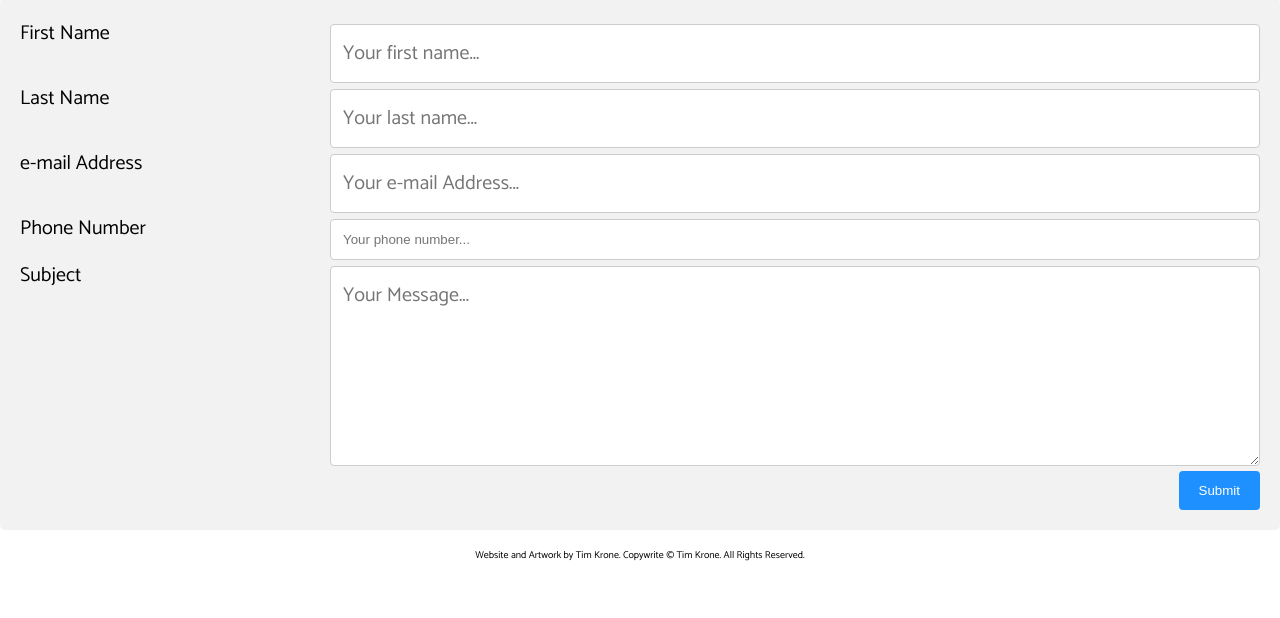
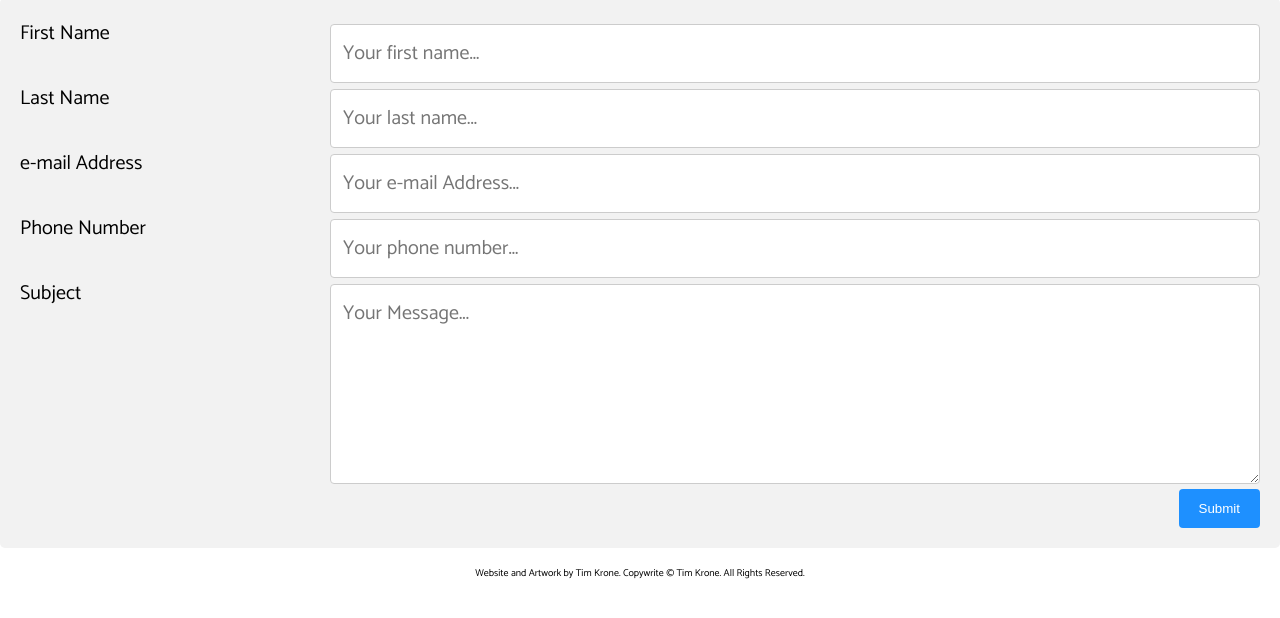
Before and after one commit to TFK808/portfolio, a plain HTML site: page contact.html in a window 1280 px wide. Shown: the part 90-708 px from the top of the page. Drawn offline with nearby package versions, Linux system fonts and the light colour scheme.

Commit message:
Add files via upload

```diff
--- a/assets/css/styleContact.css
+++ b/assets/css/styleContact.css
@@ -66,7 +66,7 @@ body {
 
 /* --- ****CONTACT**** --- */
 /* Style inputs, select elements and textareas */
-.col-25, .col-75, #fname, #lname, #email01, #subject {
+.col-25, .col-75, #fname, #lname, #email01, #subject, #phone01 {
     font-family: 'Catamaran', sans-serif;
     font-size: 20px;
 }
```
